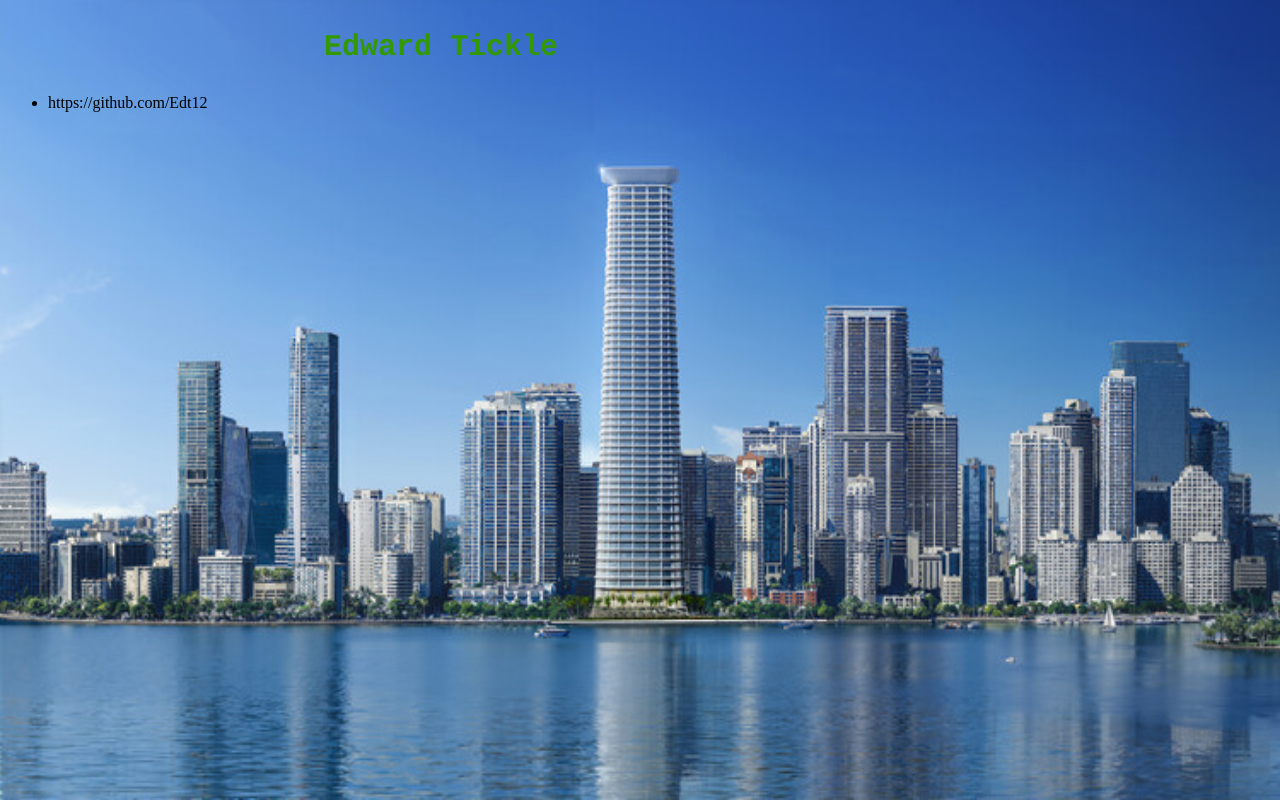
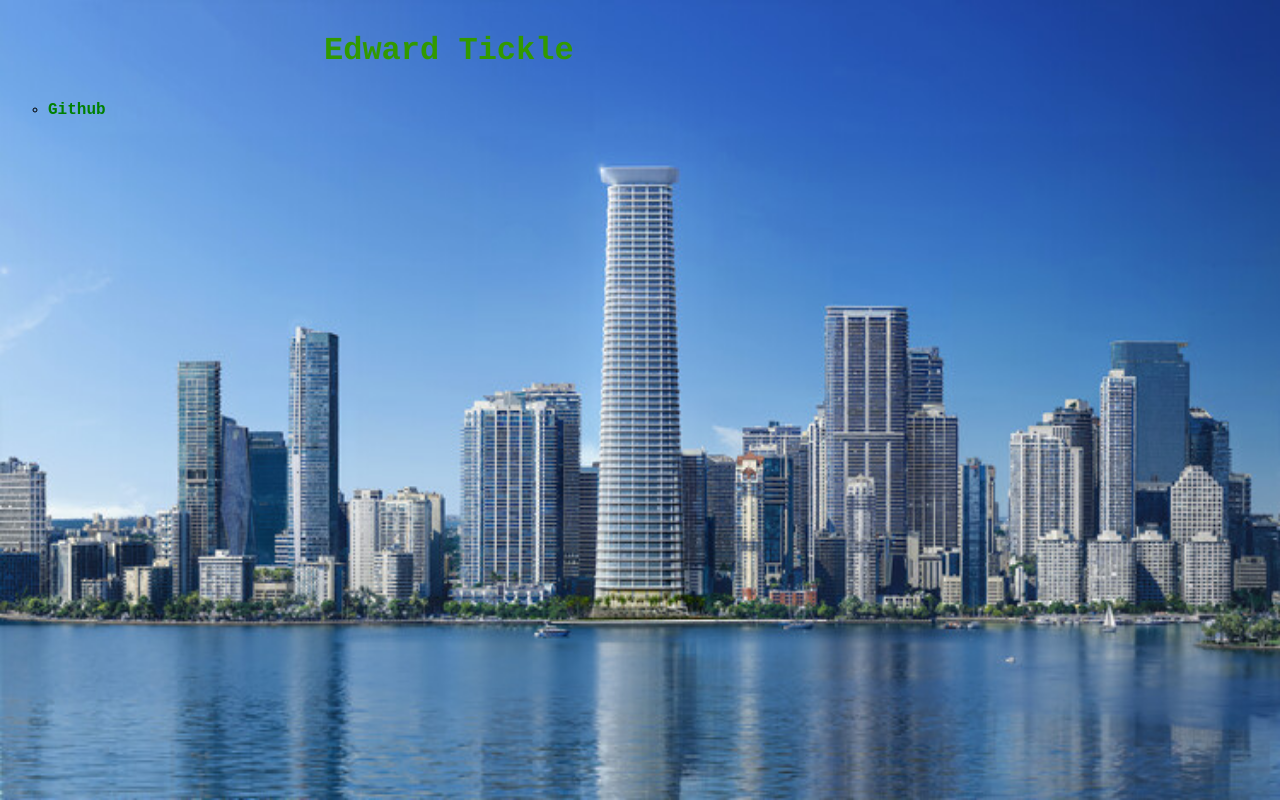
Before and after one commit to swacksoc/TemplateWebsite, a plain HTML site: page index.html in a window 1280 px wide. Drawn offline with Linux system fonts and the light colour scheme.

Commit message:
Github link now looks normal however css animations dont apply to it

```diff
--- a/index.html
+++ b/index.html
@@ -11,8 +11,8 @@
   <div class="center">
       <p class="titleText">Edward Tickle</p>
   </div>
-  <ul>
-    <li>https://github.com/Edt12</li>
+  <ul class="list">
+    <li> <a href= "https://github.com/Edt12" class="normalLookingLink"> Github</a> </a></li>
   </ul>
 
 
--- a/style.css
+++ b/style.css
@@ -13,16 +13,37 @@
     80%{color : blue}
     100%{color: purple}
 }
+
 body{
     background-image: url("skyscrapers.jpg");
     background-repeat: no-repeat;
     background-attachment: fixed;
     background-size: 100% 100%;
 
+
 }
+.normalLookingLink{
+    text-decoration: none;
+    font-family: 'Courier New', Courier, monospace;
+    color: green;
+    font-weight: bold;
+}
+.list{
+    font-family: 'Courier New', Courier, monospace;
+    list-style-type: circle;
+
+
+}
+.list:hover{
+    font-size: 2em;
+    animation-name: rainbowFlashing;
+    animation-duration: 2s;
+    animation-iteration-count: infinite;
+}
+
 .titleText{
     font-weight: bold;
-    font-size:30px;
+    font-size:2em;
     font-family: "courier";
     animation-name: rainbowFlashing;
     animation-duration: 2s;
```
